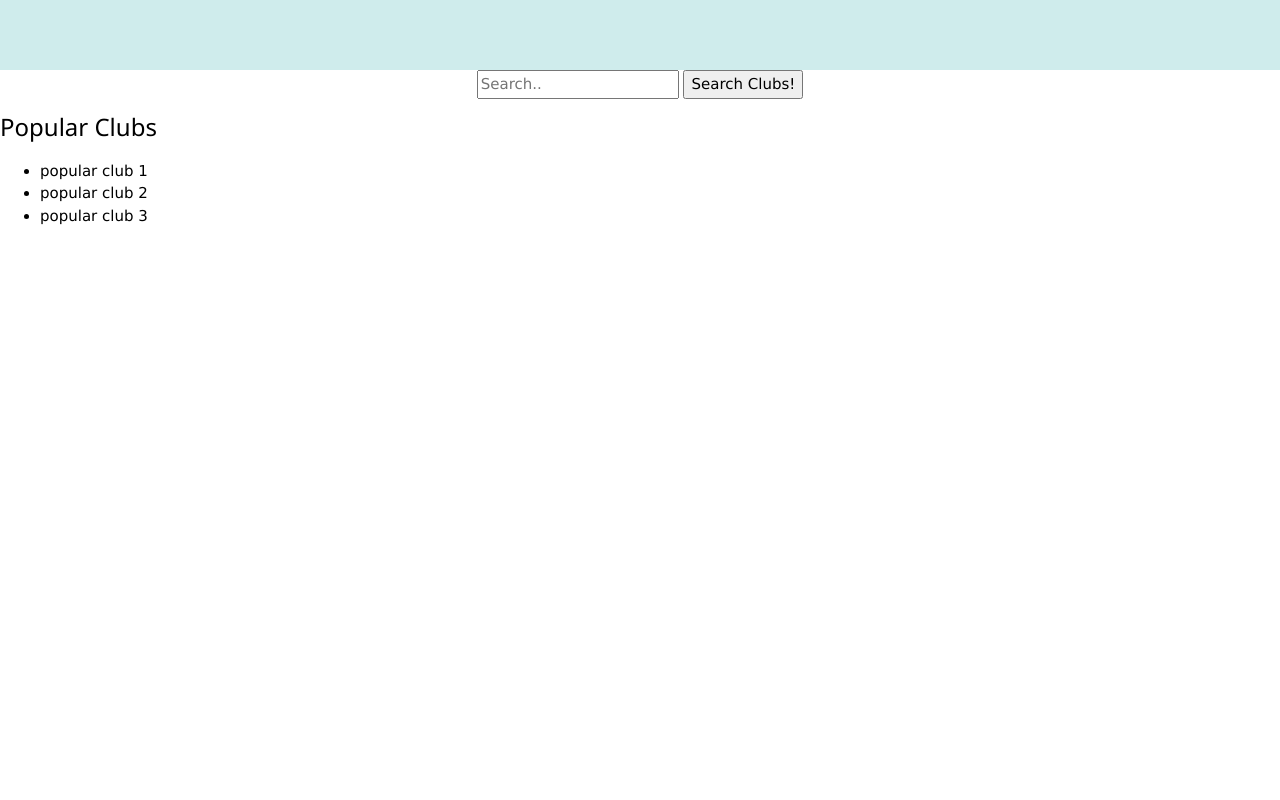
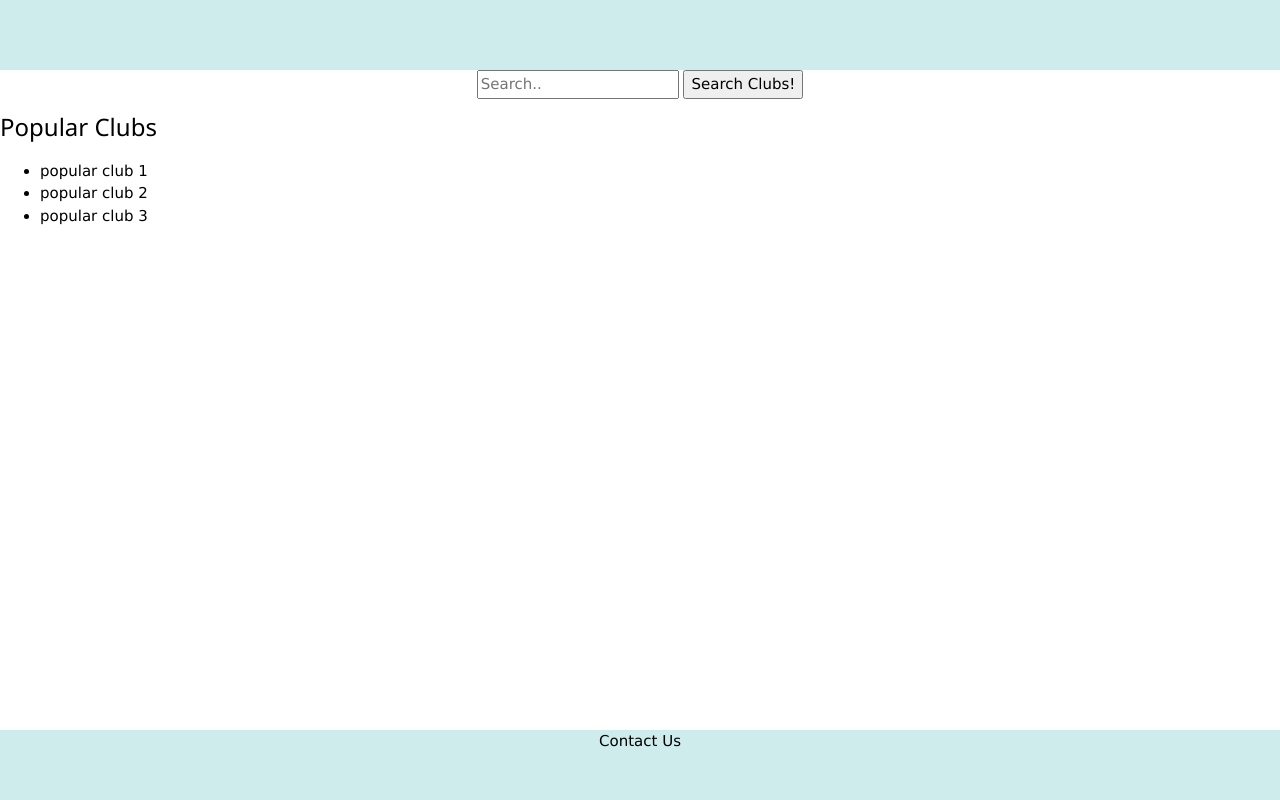
Before and after one commit to COMPSCI330/ClubDatabase, a plain HTML site: page index.html in a window 1280 px wide. Drawn offline with Linux system fonts and the light colour scheme.

Commit message:
Update index.html

```diff
--- a/index.html
+++ b/index.html
@@ -25,6 +25,11 @@
       <li>popular club 3</li>
     </ul>
   </div>
+  <div>
+      <footer class="footer">
+        <div class="footerbutton">Contact Us</div>
+      </footer>
+    </div>
   <script src="Index.js"></script>
 </body>
 </html>
```
